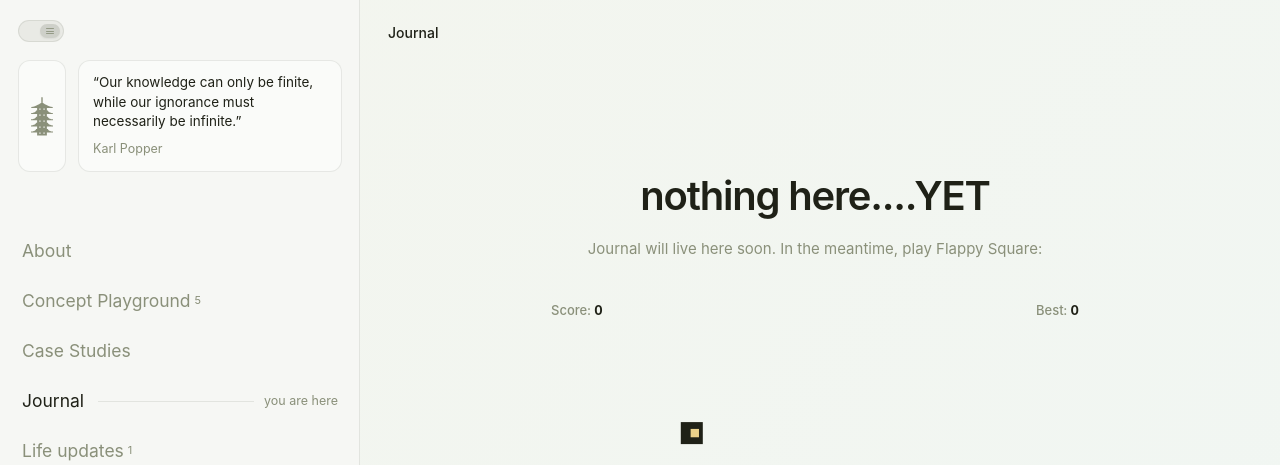
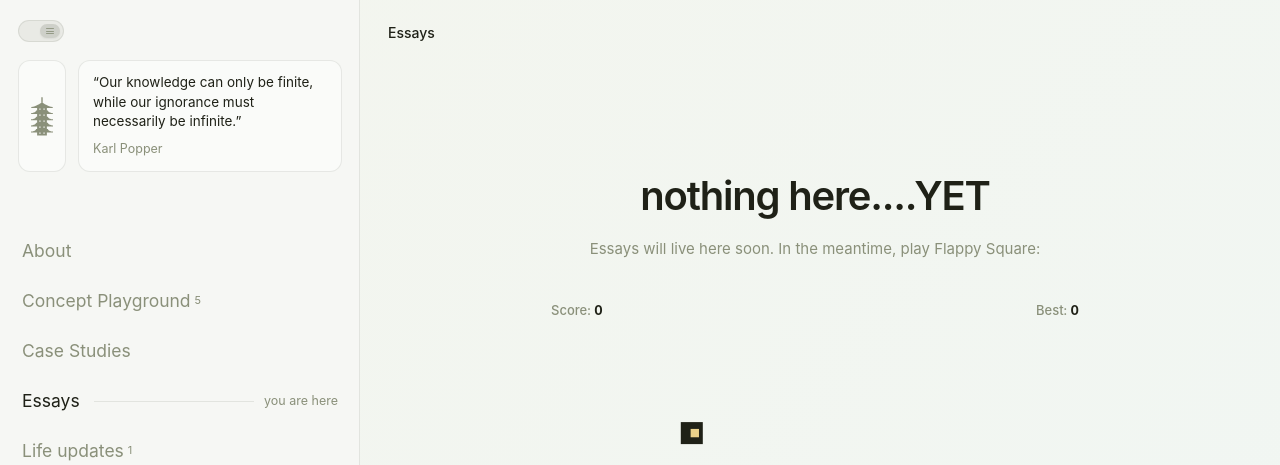
Before and after one commit to plutocrate/personal_site, a React (Vite) app: page /journal in a window 1280 px wide. Shown: the top 465 px of the page. Built offline with nearby package versions, Linux system fonts and the light colour scheme; a web font is replaced by a local one.

Commit message:
Rename Journal section and navigation to Essays

```diff
--- a/src/components/MobileTopBar.jsx
+++ b/src/components/MobileTopBar.jsx
@@ -113,13 +113,13 @@ export default function MobileTopBar({ open, onOpenChange }) {
 
     if (isRead) {
       trail = [
-        { label: 'Journal', to: '/journal' },
+        { label: 'Essays', to: '/journal' },
         { label: item?.title || 'Entry', to: `/journal/${item?.id || id}` },
         { label: 'Read' },
       ];
     } else {
       trail = [
-        { label: 'Journal', to: '/journal' },
+        { label: 'Essays', to: '/journal' },
         { label: item?.title || 'Entry' },
       ];
       reelInfo = {
--- a/src/data/content.jsx
+++ b/src/data/content.jsx
@@ -35,7 +35,7 @@ export const nav = [
   { to: '/', label: 'About', end: true },
   { to: '/playground', label: 'Concept Playground' },
   { to: '/case-studies', label: 'Case Studies' },
-  { to: '/journal', label: 'Journal' },
+  { to: '/journal', label: 'Essays' },
   { to: '/life', label: 'Life updates' },
 ];
 
--- a/src/pages/Journal.jsx
+++ b/src/pages/Journal.jsx
@@ -48,9 +48,9 @@ export default function Journal() {
     return (
       <>
         <div className="page-crumbs desktop-only-bar">
-          <Crumbs trail={[{ label: 'Journal' }]} />
+          <Crumbs trail={[{ label: 'Essays' }]} />
         </div>
-        <EmptyState category="Journal" />
+        <EmptyState category="Essays" />
       </>
     );
   }
@@ -58,7 +58,7 @@ export default function Journal() {
   return (
     <ProjectReel
       base="/journal"
-      rootLabel="Journal"
+      rootLabel="Essays"
       items={journal}
       renderSlide={(j) => <Slide j={j} />}
     />
--- a/src/pages/Read.jsx
+++ b/src/pages/Read.jsx
@@ -9,7 +9,7 @@ import { sims } from '../playground/index.js';
 const kinds = {
   playground: { base: '/playground', root: 'Concept playground', items: sims },
   caseStudies: { base: '/case-studies', root: 'Case studies', items: caseStudies },
-  journal: { base: '/journal', root: 'Journal', items: journal },
+  journal: { base: '/journal', root: 'Essays', items: journal },
 };
 
 // Full write-up behind a "Read more" link (concept playground, case studies, and journal).
```
